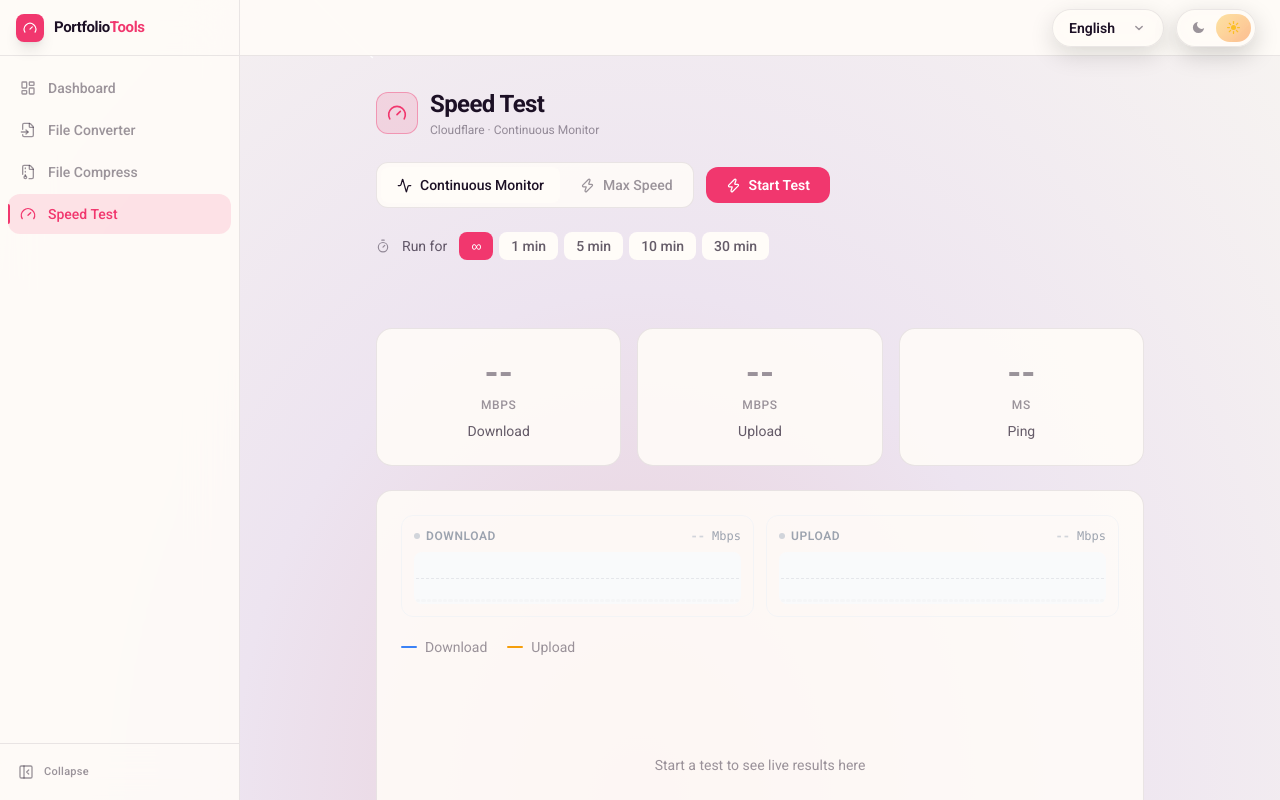
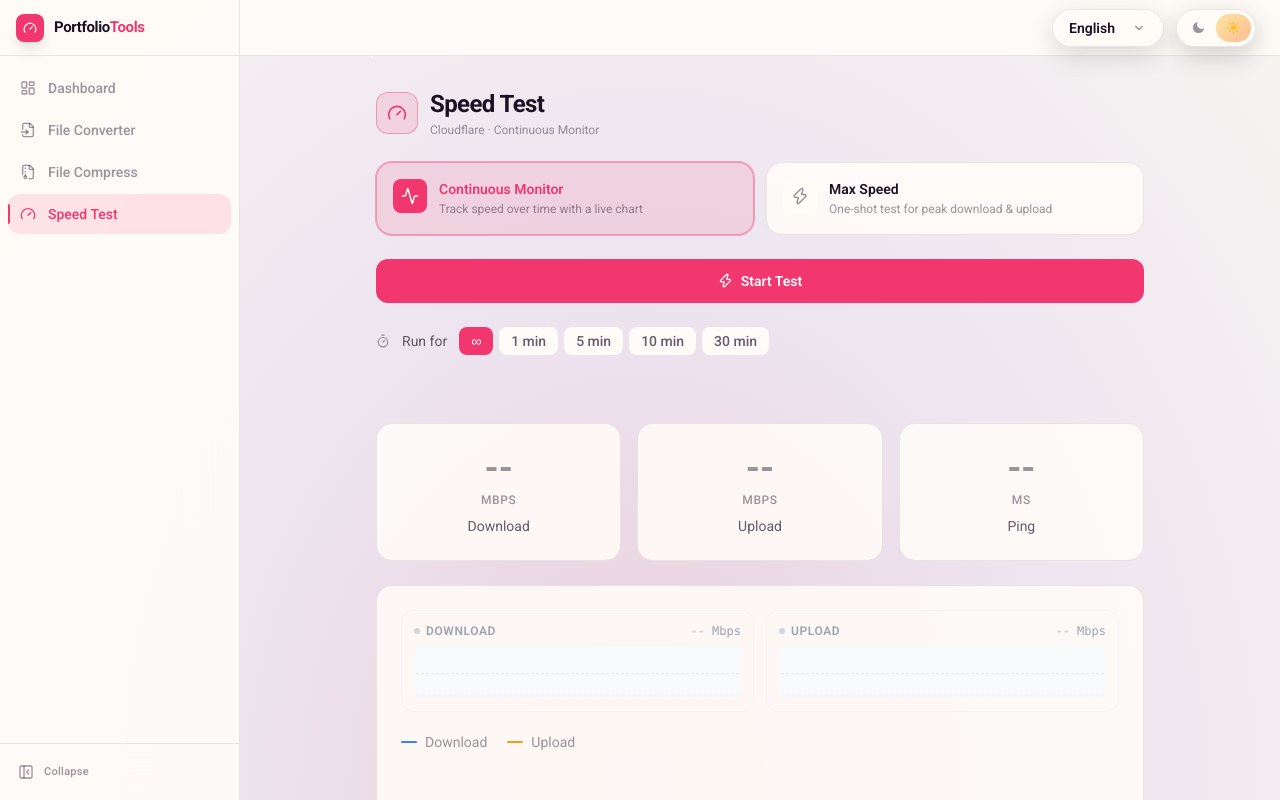
Before and after one commit to EmilB04/PortfolioTools, a React (Vite) app: page /speed-test in a window 1280 px wide. Built offline with nearby package versions, Linux system fonts and the light colour scheme.

Commit message:
feat: enhance file compression UI and functionality with auto target size and improved speed test mode selection

```diff
--- a/src/i18n/locales/en.json
+++ b/src/i18n/locales/en.json
@@ -76,15 +76,20 @@
     "gzipUnsupported": "Gzip not supported in this browser",
     "smallest": "Smallest",
     "bestQuality": "Best quality",
-    "formatChange": "format change",
     "pngNote": "PNG uses lossless compression — switch to WebP or JPEG for smaller files",
     "auto": "Auto",
-    "autoRunning": "Optimizing..."
+    "autoRunning": "Optimizing...",
+    "autoTarget": "Auto target size",
+    "smaller": "Smaller",
+    "largerBetter": "Larger · better quality"
   },
   "speedTest": {
     "title": "Speed Test",
+    "modeLabel": "Test mode",
     "modeContinuous": "Continuous Monitor",
+    "modeContinuousDesc": "Track speed over time with a live chart",
     "modeMax": "Max Speed",
+    "modeMaxDesc": "One-shot test for peak download & upload",
     "download": "Download",
     "upload": "Upload",
     "ping": "Ping",
--- a/src/i18n/locales/no.json
+++ b/src/i18n/locales/no.json
@@ -76,15 +76,20 @@
     "gzipUnsupported": "Gzip støttes ikke i denne nettleseren",
     "smallest": "Minst",
     "bestQuality": "Best kvalitet",
-    "formatChange": "formatendring",
     "pngNote": "PNG bruker tapsfri komprimering — bytt til WebP eller JPEG for mindre filer",
     "auto": "Auto",
-    "autoRunning": "Optimaliserer..."
+    "autoRunning": "Optimaliserer...",
+    "autoTarget": "Auto målstørrelse",
+    "smaller": "Mindre",
+    "largerBetter": "Større · bedre kvalitet"
   },
   "speedTest": {
     "title": "Hastighetstest",
+    "modeLabel": "Testmodus",
     "modeContinuous": "Kontinuerlig overvåking",
+    "modeContinuousDesc": "Følg hastigheten over tid med sanntidsgraf",
     "modeMax": "Maks hastighet",
+    "modeMaxDesc": "Engangstest for topp ned- og opplasting",
     "download": "Nedlasting",
     "upload": "Opplasting",
     "ping": "Ping",
--- a/src/pages/SpeedTest.tsx
+++ b/src/pages/SpeedTest.tsx
@@ -150,41 +150,58 @@ export function SpeedTest() {
         </div>
       </div>
 
-      {/* Mode tabs + primary action */}
+      {/* Mode selector — segmented cards */}
+      <div className="grid grid-cols-2 gap-3" role="radiogroup" aria-label={t('speedTest.modeLabel')}>
+        {([
+          { id: 'continuous' as const, icon: Activity, title: t('speedTest.modeContinuous'), desc: t('speedTest.modeContinuousDesc') },
+          { id: 'max' as const,        icon: Zap,      title: t('speedTest.modeMax'),        desc: t('speedTest.modeMaxDesc') },
+        ]).map(({ id, icon: Icon, title, desc }) => {
+          const selected = mode === id
+          return (
+            <button key={id} type="button" role="radio" aria-checked={selected}
+              onClick={() => { if (!isRunning) setMode(id) }} disabled={isRunning}
+              className="group relative text-left rounded-2xl border p-4 transition-all duration-200 disabled:cursor-not-allowed"
+              style={{
+                background: selected ? 'var(--accent-bg)' : 'var(--surface)',
+                borderColor: selected ? 'var(--accent-border)' : 'var(--border)',
+                opacity: isRunning && !selected ? 0.45 : 1,
+                boxShadow: selected ? '0 0 0 1px var(--accent-border)' : undefined,
+              }}>
+              <div className="flex items-start gap-3">
+                <div className="p-2 rounded-lg shrink-0 transition-colors duration-200"
+                  style={{
+                    background: selected ? 'var(--accent)' : 'var(--surface-card)',
+                    color: selected ? '#ffffff' : 'var(--text-subtle)',
+                  }}>
+                  <Icon size={18} />
+                </div>
+                <div className="min-w-0">
+                  <div className="flex items-center gap-1.5">
+                    <span className="text-sm font-semibold" style={{ color: selected ? 'var(--accent)' : 'var(--text)' }}>
+                      {title}
+                    </span>
+                  </div>
+                  <p className="text-xs mt-0.5 leading-snug" style={{ color: 'var(--text-subtle)' }}>{desc}</p>
+                </div>
+              </div>
+            </button>
+          )
+        })}
+      </div>
+
+      {/* Primary action */}
       <div className="flex items-center gap-3 flex-wrap">
-        <div className="flex gap-1 p-1 rounded-xl border" style={{ background: 'var(--surface)', borderColor: 'var(--border)' }}>
-          {(['continuous', 'max'] as const).map((m) => (
-            <button key={m} onClick={() => { if (!isRunning) setMode(m) }} disabled={isRunning}
-              className="flex items-center gap-2 px-4 py-2 rounded-lg text-sm font-medium transition-all duration-150 disabled:cursor-not-allowed"
-              style={{
-                background: mode === m ? 'var(--surface-card)' : 'transparent',
-                color: mode === m ? 'var(--text)' : 'var(--text-subtle)',
-                borderColor: mode === m ? 'var(--border)' : 'transparent',
-              }}>
-              {m === 'continuous' ? <Activity size={15} /> : <Zap size={15} />}
-              {t(`speedTest.mode${m === 'continuous' ? 'Continuous' : 'Max'}`)}
-            </button>
-          ))}
-        </div>
-
         {isRunning ? (
           <button onClick={stop}
-            className="flex items-center gap-2 px-5 py-2 rounded-xl text-white text-sm font-semibold transition-all duration-150 hover:opacity-90"
+            className="flex items-center justify-center gap-2 flex-1 px-5 py-3 rounded-xl text-white text-sm font-semibold transition-all duration-150 hover:opacity-90"
             style={{ background: '#dc2626' }}>
             <Square size={13} fill="currentColor" />{t('speedTest.stop')}
           </button>
         ) : (
           <button onClick={handleStart}
-            className="flex items-center gap-2 px-5 py-2 rounded-xl text-white text-sm font-semibold transition-all duration-150 hover:opacity-90"
+            className="flex items-center justify-center gap-2 flex-1 px-5 py-3 rounded-xl text-white text-sm font-semibold transition-all duration-150 hover:opacity-90"
             style={{ background: 'var(--accent)' }}>
-            <Zap size={15} />{t('speedTest.start')}
-          </button>
-        )}
-        {phase === 'complete' && (
-          <button onClick={handleStart}
-            className="px-4 py-2 rounded-xl border text-sm font-medium transition-all duration-150 hover:opacity-80"
-            style={{ borderColor: 'var(--border)', color: 'var(--text-muted)', background: 'var(--surface-card)' }}>
-            {t('speedTest.retest')}
+            <Zap size={15} />{phase === 'complete' ? t('speedTest.retest') : t('speedTest.start')}
           </button>
         )}
       </div>
```
Also changed, not shown: src/pages/FileCompress.tsx (+46 -42 lines), 1 other file (tests, documents, lock files or other folders).
